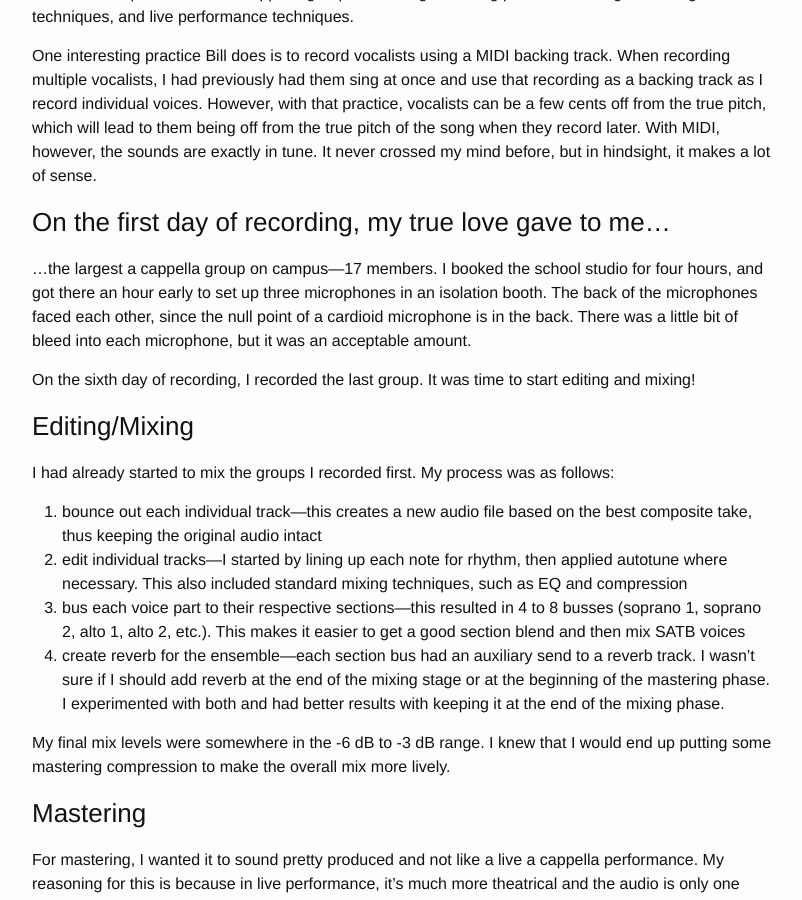
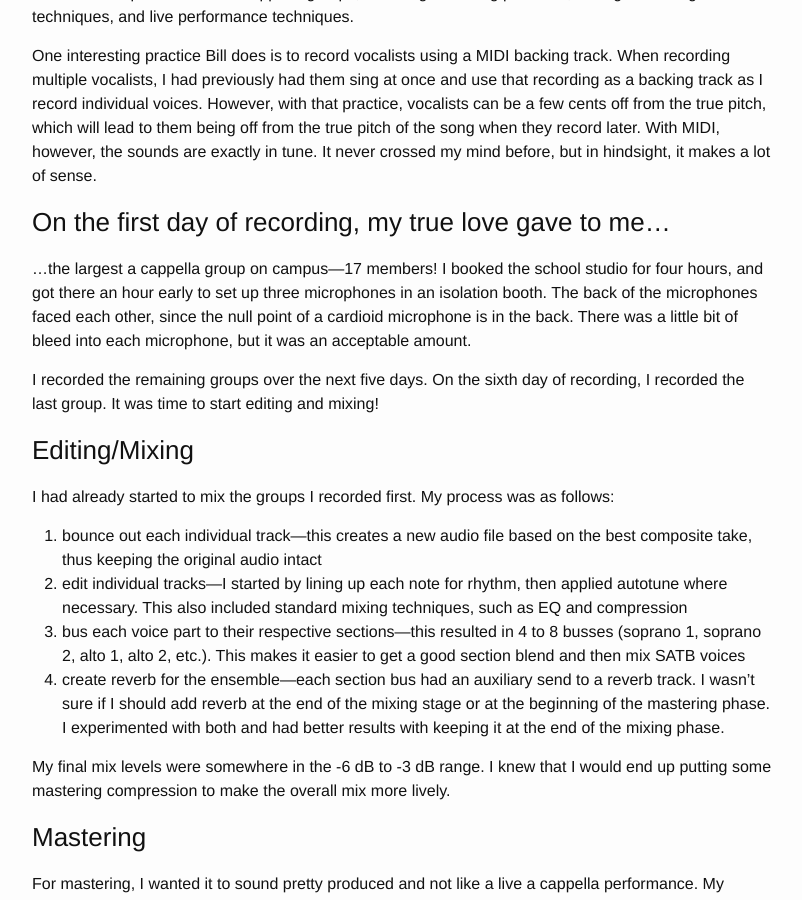
Before and after one commit to ryanrishi/ryanrishi.com, a Jekyll site: the page built from _posts/2015-12-27-the-twelve-days-of-an-a-cappella-christmas-album.markdown, in a window 1280 px wide and 900 px high, scrolled down 720 px. Shown: the whole window, without its empty margins (238-1040 px from the left). Built offline with Jekyll 4.4.1, drawn with Linux system fonts in a browser that asks for light colours.

```diff
--- a/_posts/2015-12-27-the-twelve-days-of-an-a-cappella-christmas-album.markdown
+++ b/_posts/2015-12-27-the-twelve-days-of-an-a-cappella-christmas-album.markdown
@@ -16,9 +19,9 @@
 One interesting practice Bill does is to record vocalists using a MIDI backing track. When recording multiple vocalists, I had previously had them sing at once and use that recording as a backing track as I record individual voices. However, with that practice, vocalists can be a few cents off from the true pitch, which will lead to them being off from the true pitch of the song when they record later. With MIDI, however, the sounds are exactly in tune. It never crossed my mind before, but in hindsight, it makes a lot of sense.
 
 ### On the first day of recording, my true love gave to me...
-...the largest a cappella group on campus---17 members. I booked the school studio for four hours, and got there an hour early to set up three microphones in an isolation booth. The back of the microphones faced each other, since the null point of a cardioid microphone is in the back. There was a little bit of bleed into each microphone, but it was an acceptable amount.
+...the largest a cappella group on campus---17 members! I booked the school studio for four hours, and got there an hour early to set up three microphones in an isolation booth. The back of the microphones faced each other, since the null point of a cardioid microphone is in the back. There was a little bit of bleed into each microphone, but it was an acceptable amount.
 
-On the sixth day of recording, I recorded the last group. It was time to start editing and mixing!
+I recorded the remaining groups over the next five days. On the sixth day of recording, I recorded the last group. It was time to start editing and mixing!
 
 ### Editing/Mixing
 I had already started to mix the groups I recorded first. My process was as follows:
```
Also changed, not shown: other parts of _posts/2015-12-27-the-twelve-days-of-an-a-cappella-christmas-album.markdown (+4 -1 lines).
